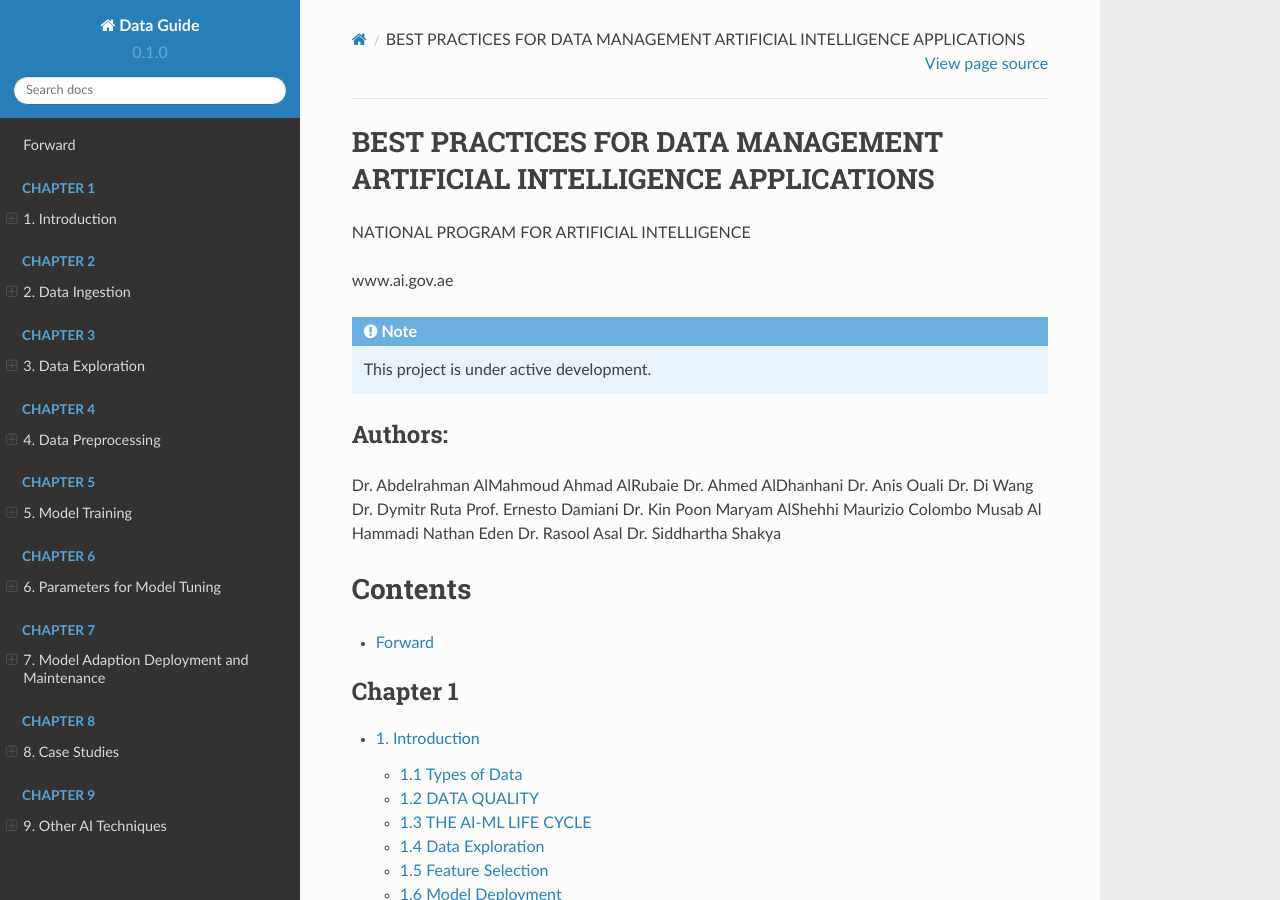
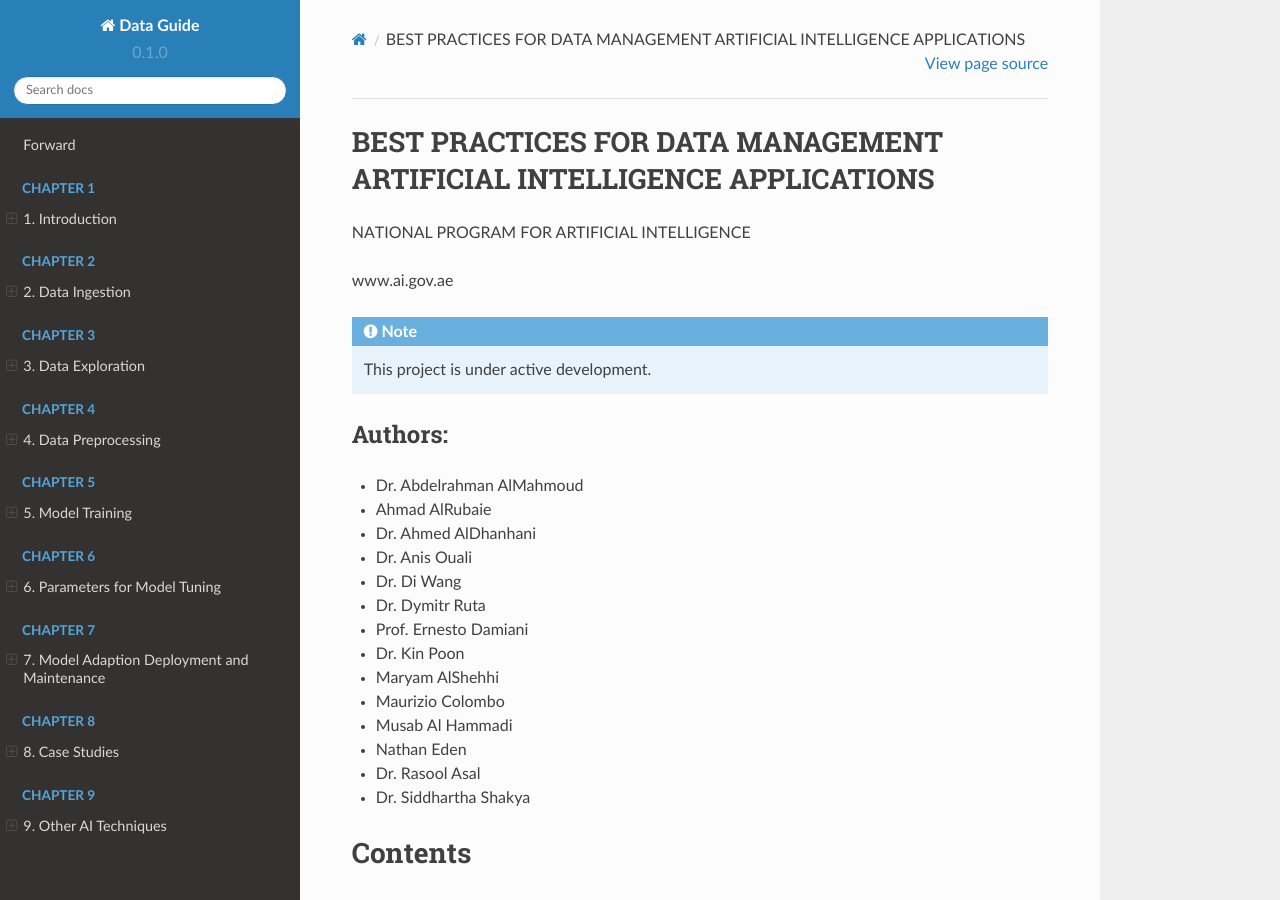
Before and after one commit to Musab0/DataGuide, a Sphinx documentation site: the page built from docs/source/index.rst, in a window 1280 px wide and 900 px high. Built offline with Sphinx 7.4.7 and the Read the Docs theme 2.0.0, drawn with Linux system fonts in a browser that asks for light colours; pages that are not in the unit, such as notebooks, are missing from menus.

```diff
--- a/docs/source/index.rst
+++ b/docs/source/index.rst
@@ -13,20 +13,20 @@ www.ai.gov.ae
 
 Authors:
 ------------
-Dr. Abdelrahman AlMahmoud
-Ahmad AlRubaie
-Dr. Ahmed AlDhanhani
-Dr. Anis Ouali
-Dr. Di Wang
-Dr. Dymitr Ruta
-Prof. Ernesto Damiani
-Dr. Kin Poon
-Maryam AlShehhi
-Maurizio Colombo
-Musab Al Hammadi
-Nathan Eden
-Dr. Rasool Asal
-Dr. Siddhartha Shakya
+* Dr. Abdelrahman AlMahmoud
+* Ahmad AlRubaie
+* Dr. Ahmed AlDhanhani
+* Dr. Anis Ouali
+* Dr. Di Wang
+* Dr. Dymitr Ruta
+* Prof. Ernesto Damiani
+* Dr. Kin Poon
+* Maryam AlShehhi
+* Maurizio Colombo
+* Musab Al Hammadi
+* Nathan Eden
+* Dr. Rasool Asal
+* Dr. Siddhartha Shakya
 
 
 
```
